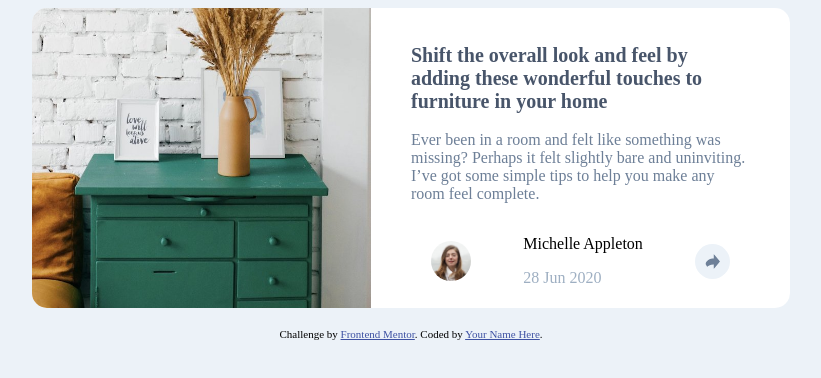
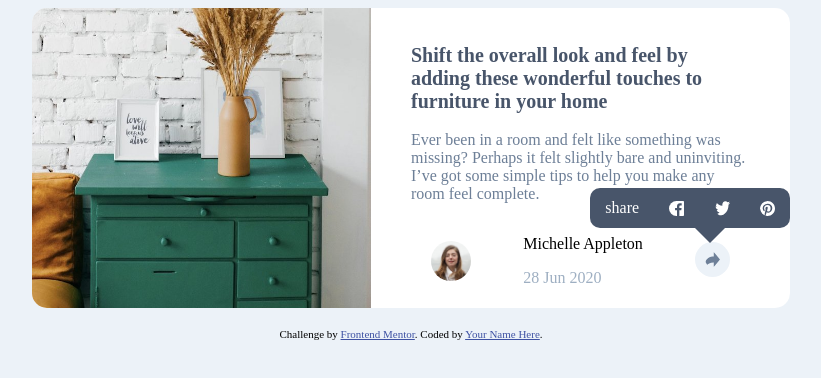
Before and after one commit to LuisElizaldeCruz/article-preview, a plain HTML site: page index.html in a window 1280 px wide. Shown: the whole page, without its empty margins (229-1050 px from the left). Drawn offline with Linux system fonts and the light colour scheme.

Commit message:
se agrego la ventana modal preeliminar

```diff
--- a/index.html
+++ b/index.html
@@ -28,15 +28,26 @@
   it felt slightly bare and uninviting. I’ve got some simple tips
   to help you make any room feel complete.
   </p>
+  <div class="ventana-modal">
+    <p>share</p>
 
+    <a class="icono" href="#"> <img class="icon-fb" src="./images/icon-facebook.svg" alt=""></a>
+    <a class="icono" href="#"> <img class="icon-tw" src="./images/icon-twitter.svg" alt=""></a>
+    <a class="icono" href="#"> <img class="icon-pt" src="./images/icon-pinterest.svg" alt=""></a>
+  </div>
+  <div class="triangulo"></div>
   <div class="redes-sociales" id="perfil-social">
     <img class="img-perfil" src="./images/avatar-michelle.jpg" alt="michelle">
   <div class="datos">
     <p class="nombre">Michelle Appleton</p>
   <p class="fecha">28 Jun 2020</p>
 </div>
-<img id="boton" class="icon-share" src="./images/icon-share.svg" alt="">
+
+<a class="boton" href="#"> <img class="icon-share" src="./images/icon-share.svg" alt=""></a>
   </div>
+<!-- </ul id="boton">
+<img  class="icon-share" src="./images/icon-share.svg" alt="">
+</ul> -->
 
 </div>
 </div>
--- a/style.css
+++ b/style.css
@@ -17,6 +17,43 @@ body{
     margin: auto;
     background-color: white;
     border-radius: 15px;
+    position: relative;
+}
+/*ventana modal*/
+.ventana-modal{
+    width: 200px;
+    height: 40px;
+    background-color:var(--Very-Dark-Grayish-Blue);
+    display: flex;
+    justify-content: space-around;
+    align-items: center;
+    color: white;
+    border-radius: 10px;
+    position: absolute;
+    right: 0;
+    bottom: 80px;
+}
+
+.triangulo{
+
+    width: 0;
+    height: 0;
+    border-left: 15px solid transparent;
+    border-right: 15px solid transparent;
+    border-top: 15px solid var(--Very-Dark-Grayish-Blue);
+   position: absolute;
+   right: 65px;
+   bottom: 65px;
+}
+
+
+/* .ventana-modal{
+    display: none;
+} */
+
+.icono{
+    height: 15px;
+    width: 15px;
 }
 
 .img-caja{
@@ -61,8 +98,9 @@ img{
 
 }
 
-.icon-share:focus{
-    background-color: var(--Grayish-Blue);
+.boton:focus .icon-share{
+    background-color: red;
+    /* filter: invert(100%) */
 
 }
 
```
